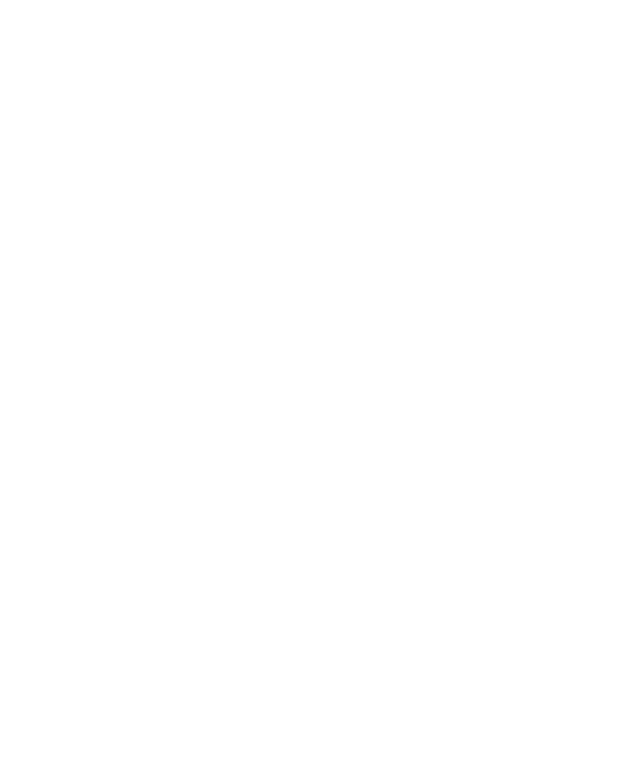
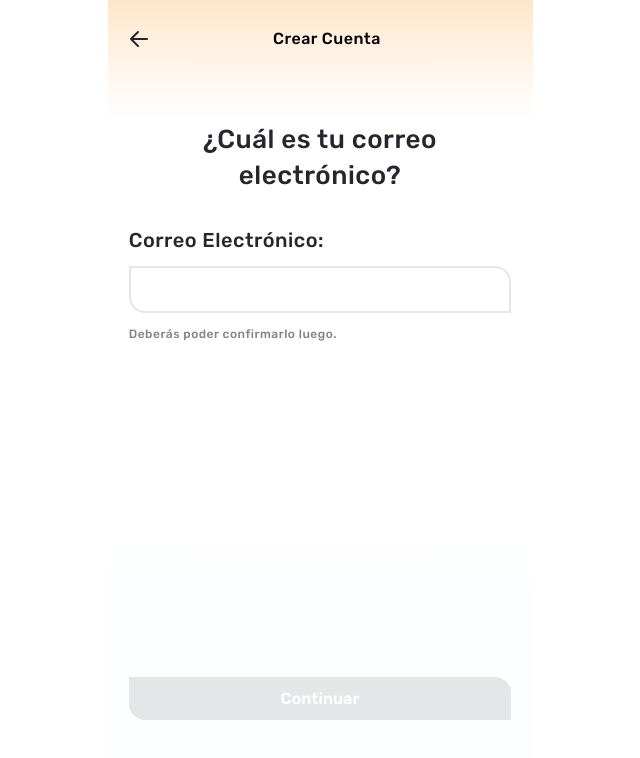
Before and after one commit to santiagochimko/AppMusica_Gonzalo_Maximiliano_Santiago, a React (Vite) app in the folder Front-end/: page /registration in a window 1280 px wide. Before the commit this address had no page. Shown: the top 758 px of the page, without its empty margins (320-960 px from the left). Built offline with nearby package versions, Linux system fonts and the light colour scheme.

Commit message:
estilos home, routes para registro, estilo reg

```diff
--- a/Front-end/package.json
+++ b/Front-end/package.json
@@ -4,7 +4,7 @@
   "version": "0.0.0",
   "type": "module",
   "scripts": {
-    "start": "vite",
+    "start": "vite --host",
     "build": "vite build",
     "lint": "eslint src --ext js,jsx --report-unused-disable-directives --max-warnings 0",
     "preview": "vite preview"
--- a/Front-end/src/App.jsx
+++ b/Front-end/src/App.jsx
@@ -1,11 +1,12 @@
-import React from 'react';
-import Home from './views/Home';
+import React from "react";
+import Home from "./views/Home";
+import "./styles/App.css";
 
 const App = () => {
   return (
-    <div className="app">
+    <>
       <Home />
-    </div>
+    </>
   );
 };
 
--- a/Front-end/src/Components/Button.jsx
+++ b/Front-end/src/Components/Button.jsx
@@ -1,9 +1,9 @@
 import React from 'react';
 import "../styles/Button.css"
 
-const Button = ({ id, text, onClick }) => {
+const Button = ({ id, className, text, onClick }) => {
   return (
-    <button id={id} onClick={onClick}>{text}</button>
+    <button id={id} className={className} onClick={onClick}>{text}</button>
   );
 };
 
--- a/Front-end/src/main.jsx
+++ b/Front-end/src/main.jsx
@@ -1,15 +1,25 @@
 import React from "react";
-import { Route, Routes, BrowserRouter } from "react-router-dom";
+import { RouterProvider, createBrowserRouter } from "react-router-dom";
 import ReactDOM from "react-dom/client";
 import App from "./App.jsx";
 import "./styles/index.css";
+import Registration from "./views/Registration.jsx"
 
-ReactDOM.createRoot(document.getElementById('root')).render(
-<React.StrictMode>
-  <BrowserRouter>
-    <Routes>
-      <Route path="" element={<App />} />
-    </Routes>
-  </BrowserRouter>
-</React.StrictMode>
-)
+const router = createBrowserRouter([
+  {
+    path: "/",
+    element: <App />,
+  },
+  {
+    path: "/registration",
+    element: <Registration />,
+  }
+
+]);
+
+ReactDOM.createRoot(document.getElementById("root")).render(
+  <React.StrictMode>
+
+    <RouterProvider router={router} />
+  </React.StrictMode>
+);
--- a/Front-end/src/styles/App.css
+++ b/Front-end/src/styles/App.css
@@ -0,0 +1,14 @@
+body {
+  overflow: hidden;
+}
+
+
+
+@media screen and (max-width: 768px) {
+
+  html,
+  body {
+    max-width: 100%;
+    overflow: hidden;
+  }
+}
--- a/Front-end/src/styles/Button.css
+++ b/Front-end/src/styles/Button.css
@@ -1,6 +1,6 @@
 button {
     display: flex;
-    width: 320px;
+    width: 90%;
     padding: 12px 16px;
     justify-content: center;
     align-items: center;
@@ -10,4 +10,5 @@
     font-size: 16px;
     font-weight: 600;
     background-color: transparent;
+    cursor: pointer;
 }
--- a/Front-end/src/styles/Home.css
+++ b/Front-end/src/styles/Home.css
@@ -9,6 +9,7 @@
     background-repeat: no-repeat;
     background-size: cover;
     background-blend-mode: overlay;
+    background-position: center;
 }
 
 header {
@@ -20,6 +21,7 @@
     justify-content: center;
     gap: 24px;
     padding-top: 15%;
+    z-index: 2;
 }
 
 section{
@@ -30,7 +32,8 @@
     width: 100%;
     height: 60%;
     align-items: center;
-    padding-bottom: 15%;
+    padding-bottom: 150px;
+    z-index: 2;
 }
 
 h1 {
@@ -53,3 +56,22 @@
     background-color: transparent;
     border: none;
 }
+
+#top-gradient-home {
+    position: absolute;
+    width: 100%;
+    height: 368px;
+    opacity: .5;
+    background: linear-gradient(1deg, rgba(253, 254, 255, 0.00) 25%, rgba(255, 142, 10, 0.53) 75%, rgba(255, 142, 10, 0.90) 100%);
+    z-index: 1;
+  }
+
+  #btm-gradient-home {
+    position: absolute;
+    bottom: 0;
+    width: 100%;
+    height: 368px;
+    opacity: .5;
+    background: linear-gradient(180deg, rgba(253, 254, 255, 0.00) 0%, #FDFEFF 45.83%, #FDFEFF 100%);
+    z-index: 1;
+  }
--- /dev/null
+++ b/Front-end/src/styles/Registration.css
@@ -0,0 +1,109 @@
+#main-registration {
+    position: absolute;
+    background: none;
+    z-index: 2;
+}
+
+.heading {
+    width: 100%;
+    display: flex;
+    flex-direction: row;
+    align-items: center;
+    justify-content: flex-start;
+    padding: 15px;
+    z-index: 1;
+}
+
+.heading h2 {
+    font-size: 16px;
+    font-weight: 500;
+    line-height: 24px;
+    letter-spacing: 0.5px;
+    text-align: center;
+    margin-left: 30%;
+
+}
+
+#main-registration h1 {
+    width: 320px;
+    color: #26262E;
+    font-size: 26px;
+    font-weight: 500;
+    line-height: 36px;
+    letter-spacing: 0.5px;
+    margin-top: 32px;
+    margin-bottom: 20px;
+}
+
+.arrow_back {
+    border: none;
+    width: 10px;
+}
+
+label {
+    align-self: stretch;
+    color: #26262E;
+    font-size: 20px;
+    font-weight: 500;
+    line-height: 28px;
+    letter-spacing: 0.5px;
+    margin-left: 5%;
+}
+
+input {
+    display: flex;
+    width: 90%;
+    padding: 12px 16px;
+    justify-content: center;
+    align-items: center;
+    gap: 12px;
+    border-radius: 0px 16px;
+    border: 2px solid #E4E6E8;
+    font-size: 16px;
+    font-weight: 600;
+    background-color: transparent;
+    cursor: pointer;
+}
+
+#main-registration p {
+    align-self: stretch;
+    color: #838486;
+    font-size: 12px;
+    font-weight: 500;
+    line-height: 18px;
+    letter-spacing: 0.5px;
+    margin-left: 5%;
+}
+
+.btn_continue{
+    position: absolute;
+    bottom: 10%;
+    width: 90%;
+    padding: 12px 16px;
+    border: none;
+    font-size: 16px;
+    font-weight: 600;
+    border-radius: 0px 16px;
+    background: #E4E6E8;
+    cursor: pointer;
+    z-index: 2;
+    color: white;
+}
+
+.top-gradient {
+    position: absolute;
+    width: 100%;
+    height: 160px;
+    opacity: 0.25;
+    background: linear-gradient(360deg, rgba(253, 254, 255, 0.00) 25%, rgba(255, 142, 10, 0.53) 75%, rgba(255, 142, 10, 0.90) 100%);
+    z-index: 0;
+}
+
+.btm-gradient {
+    position: absolute;
+    bottom: 0;
+    width: 100%;
+    height: 338px;
+    background: linear-gradient(180deg, rgba(253, 254, 255, 0.00) 0%, #FDFEFF 45.83%, #FDFEFF 100%);
+    z-index: 0;
+}
--- a/Front-end/src/styles/index.css
+++ b/Front-end/src/styles/index.css
@@ -6,7 +6,12 @@
 }
 
 body {
-  width: 368px;
-  height: 792px;
+  width: 425px;
+  height: 100%;
   margin: 0 auto;
 }
+
+div#root {
+  position: relative;
+  height: 100vh;
+}
--- a/Front-end/src/views/Home.jsx
+++ b/Front-end/src/views/Home.jsx
@@ -1,11 +1,17 @@
 import React from 'react';
-import Button from '../components/Button';
-import "../styles/Home.css"
-import logo from "../assets/logo-large.svg";
+import Button from '../Components/Button';
+import '../styles/Home.css';
+import logo from '../assets/logo-large.svg';
+import { useNavigate } from 'react-router';
+
 
 const Home = () => {
+
+  const navigate = useNavigate();
   const handleRegistration = () => {
     // Lógica para el botón de registro
+
+    navigate (`/registration`)
   };
 
   const handleGoogleLogin = () => {
@@ -22,16 +28,18 @@
 
   return (
     <main>
+      <div id='top-gradient-home'></div>
       <header>
-        <img src={logo} alt="logo" />
+        <img src={logo} alt='logo' />
         <h1>Música a medida.</h1>
       </header>
       <section>
-      <Button id="Btn_Registration" text="Registrarse Gratis" onClick={handleRegistration}  />
-      <Button text="Continuar con Google" onClick={handleGoogleLogin} />
-      <Button text="Continuar con Apple" onClick={handleAppleLogin} />
-      <Button id="Btn_LogIn" text="Iniciar Sesión" onClick={handleLogin}  />
+        <Button id='Btn_Registration' text='Registrarse Gratis' onClick={handleRegistration} />
+        <Button text='Continuar con Google' onClick={handleGoogleLogin} />
+        <Button text='Continuar con Apple' onClick={handleAppleLogin} />
+        <Button id='Btn_LogIn' text='Iniciar Sesión' onClick={handleLogin} />
       </section>
+    <div id='btm-gradient-home'></div>
     </main>
   );
 };
--- /dev/null
+++ b/Front-end/src/views/Registration.jsx
@@ -0,0 +1,32 @@
+import "../styles/Registration.css";
+import { Link } from "react-router-dom";
+import arrowLeftImage from "../assets/left-icon-placeholder.svg";
+import Button from "../Components/Button";
+
+const Registration = () => {
+  return (
+    <main id="main-registration">
+        <div className='top-gradient'></div>
+      <div className="heading">
+        <Link to="/">
+          <button className="arrow_back">
+            <img src={arrowLeftImage} alt="close modal" />
+          </button>
+        </Link>
+        <h2>Crear Cuenta</h2>
+      </div>
+      <h1>¿Cuál es tu correo electrónico?</h1>
+      <label htmlFor="email">Correo Electrónico:</label>
+      <input
+        type="email"
+        id="email"
+        name="email"
+      />
+      <p>Deberás poder confirmarlo luego.</p>
+      <Button className="btn_continue" text='Continuar' />
+      <div className='btm-gradient'></div>
+    </main>
+  );
+};
+
+export default Registration;
```
Also changed, not shown: Front-end/src/assets/left-icon-placeholder.svg (added).
